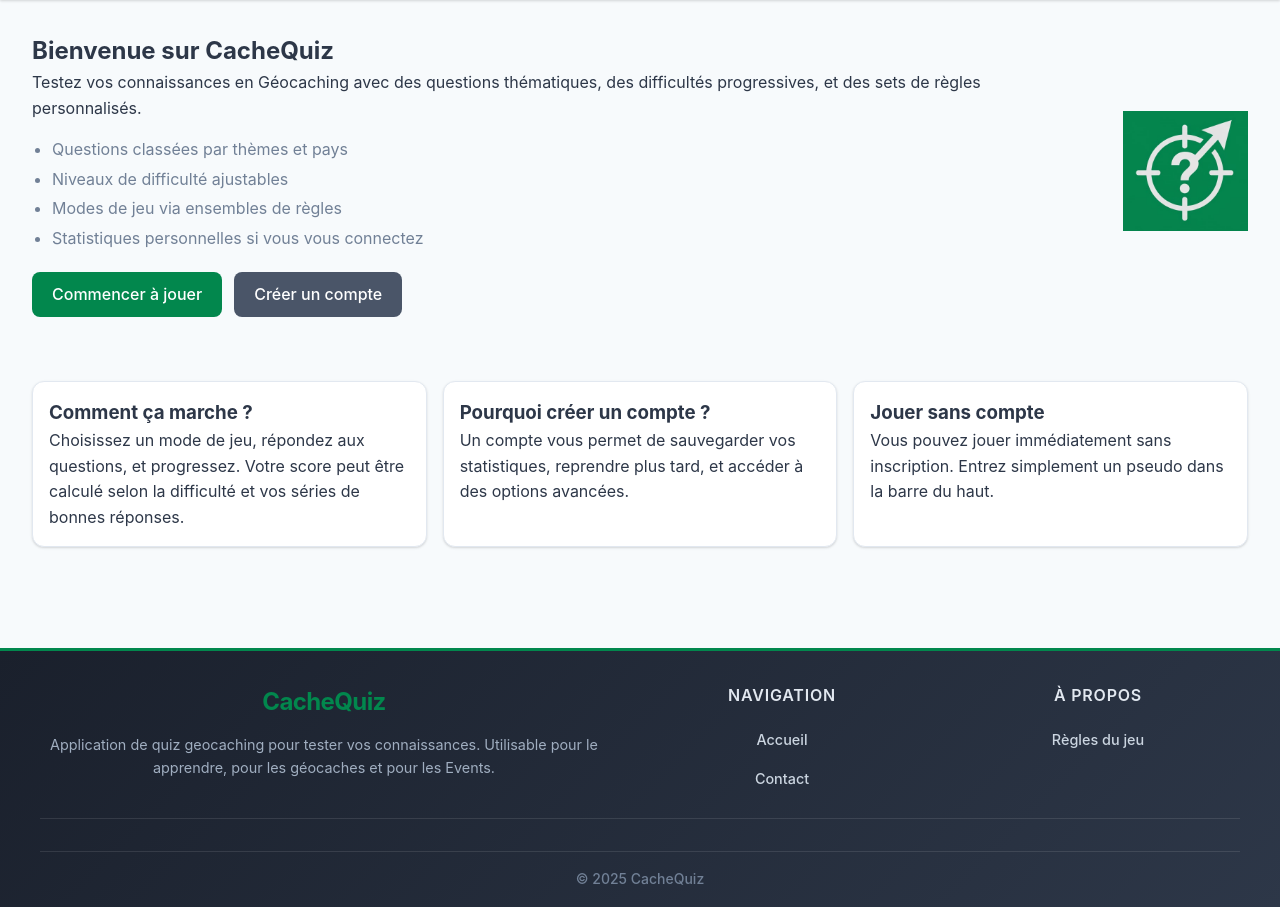
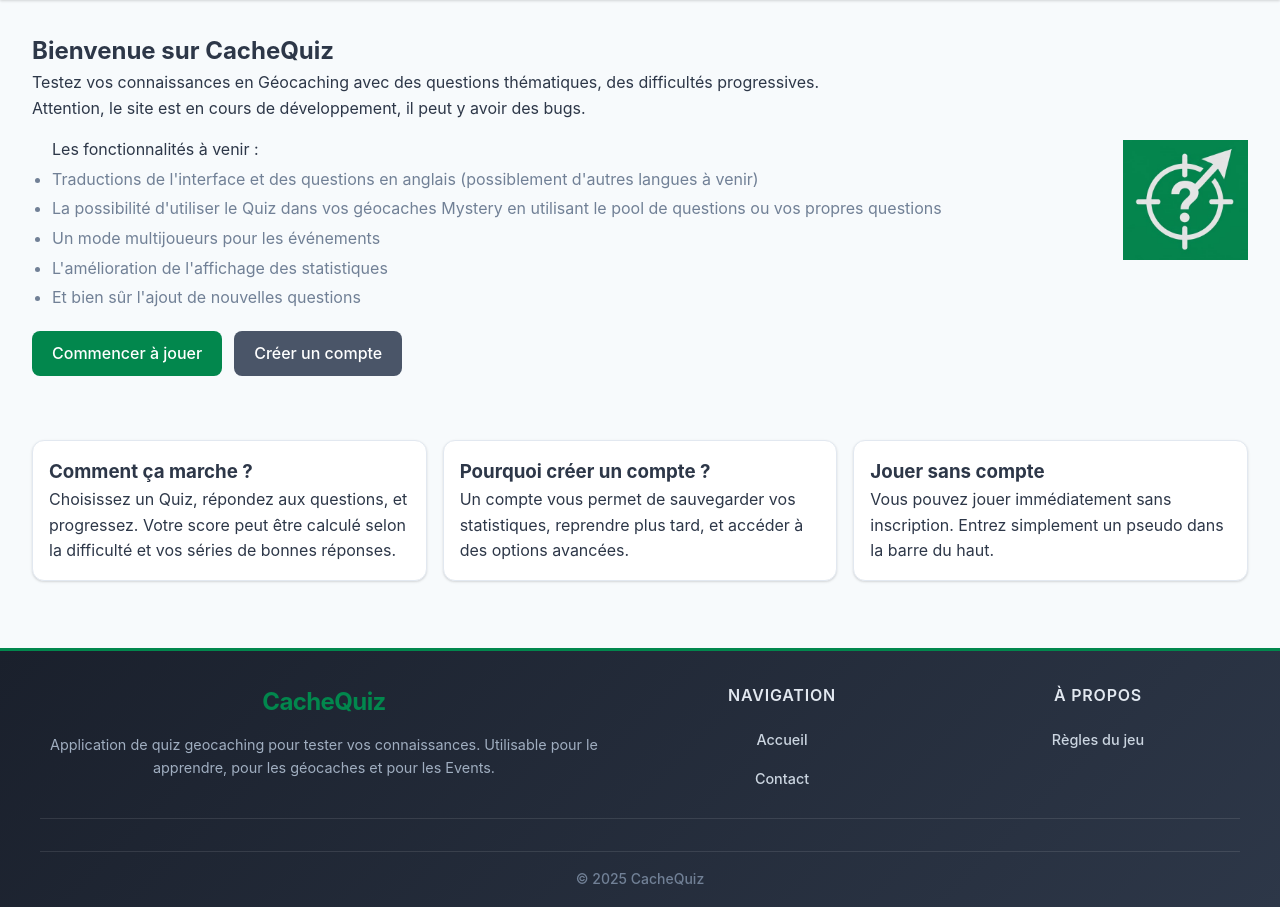
Before and after one commit to TherionAcribus/CacheQuiz, a Flask app: page / in a window 1280 px wide. Shown: the part 98-1005 px from the top of the page. Run offline with Flask 3, Linux system fonts and the light colour scheme; some libraries are stand-ins or nearby versions.

Commit message:
UI > léger changement texte acceuil

```diff
--- a/templates/home_public.html
+++ b/templates/home_public.html
@@ -4,12 +4,15 @@
 <section class="public-hero">
   <div class="hero-left">
     <h2>Bienvenue sur CacheQuiz</h2>
-    <p>Testez vos connaissances en Géocaching avec des questions thématiques, des difficultés progressives, et des sets de règles personnalisés.</p>
+    <p>Testez vos connaissances en Géocaching avec des questions thématiques, des difficultés progressives. <br/>
+      Attention, le site est en cours de développement, il peut y avoir des bugs.</p>
     <ul class="features">
-      <li>Questions classées par thèmes et pays</li>
-      <li>Niveaux de difficulté ajustables</li>
-      <li>Modes de jeu via ensembles de règles</li>
-      <li>Statistiques personnelles si vous vous connectez</li>
+        Les fonctionnalités à venir :
+        <li>Traductions de l'interface et des questions en anglais (possiblement d'autres langues à venir)</li>
+        <li>La possibilité d'utiliser le Quiz dans vos géocaches Mystery en utilisant le pool de questions ou vos propres questions</li>
+        <li>Un mode multijoueurs pour les événements</li>
+        <li>L'amélioration de l'affichage des statistiques</li>
+        <li>Et bien sûr l'ajout de nouvelles questions</li>
     </ul>
     <div class="cta">
       <a href="/play" class="btn btn-primary">Commencer à jouer</a>
@@ -25,7 +28,7 @@
   <div class="info-grid">
     <div class="info-card">
       <h3>Comment ça marche ?</h3>
-      <p>Choisissez un mode de jeu, répondez aux questions, et progressez. Votre score peut être calculé selon la difficulté et vos séries de bonnes réponses.</p>
+      <p>Choisissez un Quiz, répondez aux questions, et progressez. Votre score peut être calculé selon la difficulté et vos séries de bonnes réponses.</p>
     </div>
     <div class="info-card">
       <h3>Pourquoi créer un compte ?</h3>
```
